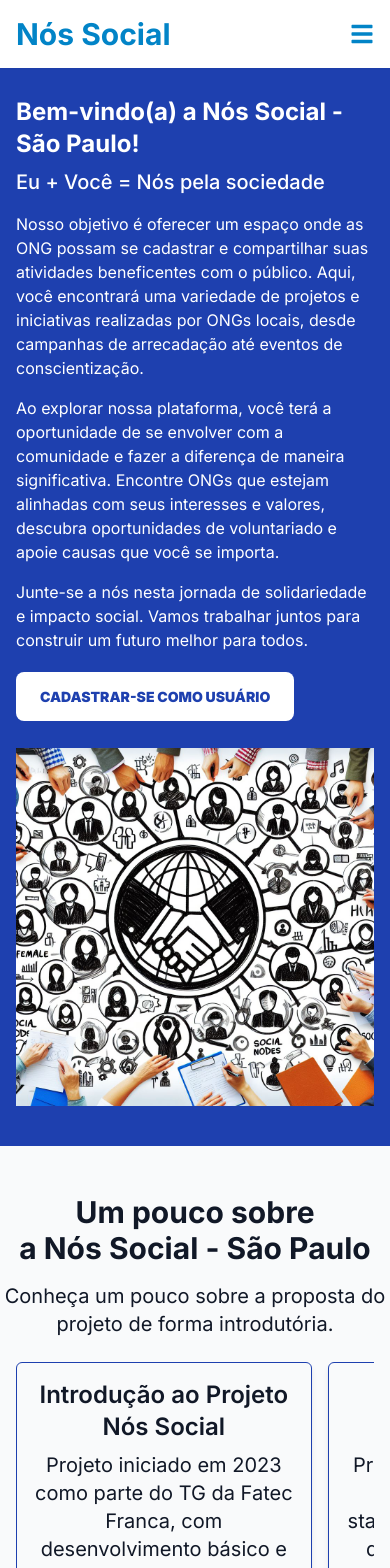
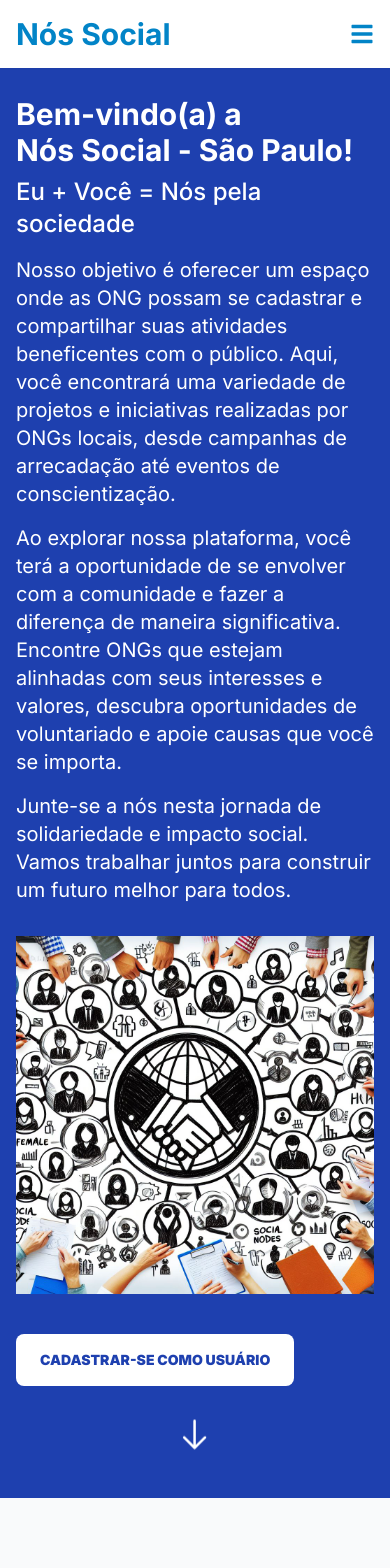
Before and after one commit to mateushilariodias/tg-nos-social-front-end, a Next.js app in the folder client/: page / in a window 390 px wide. Shown: the top 1568 px of the page. Built offline with nearby package versions, Linux system fonts and the light colour scheme.

Commit message:
continue layout adjustments on the homepage

```diff
--- a/client/src/app/globals.css
+++ b/client/src/app/globals.css
@@ -22,3 +22,7 @@
     width: 100%;
     bottom: 50%;
 }
+
+html {
+    @apply scroll-smooth;;
+}
--- a/client/src/components/homepage/AboutSection.tsx
+++ b/client/src/components/homepage/AboutSection.tsx
@@ -5,8 +5,8 @@ import AboutSectionRender from "./AboutSectionRender";
 
 export default function AboutSection() {
     return (
-        <section className="w-full bg-gray-50 text-gray-900 pb-12">
-            <h2 className="font-bold text-center text-3xl pt-12 pb-4">
+        <section id="aboutSection" className="w-full bg-gray-50 text-gray-900 pb-16 lg:pb-20">
+            <h2 className="font-bold text-center text-3xl pt-16 lg:pt-20 pb-4">
                 Um pouco sobre <br /> a Nós Social - São Paulo
             </h2>
             <p className="text-center text-xl pb-6">
--- a/client/src/components/homepage/HeroSection.tsx
+++ b/client/src/components/homepage/HeroSection.tsx
@@ -1,22 +1,37 @@
 import Link from "next/link";
+import { GoArrowDown } from "react-icons/go";
 
 function HeroSection() {
 
     return (
-        <section className="lg:flex pt-24 pb-10 px-4 lg:pt-48 lg:pb-36 lg:px-40 bg-blue-800 text-white">
-            <div>
-                <h1 className="font-bold text-2xl lg:text-4xl pb-2">Bem-vindo(a) a Nós Social - São Paulo!</h1>
-                <h2 className="font-medium text-xl lg:text-2xl pb-4 lg:pb-10">Eu + Você = Nós pela sociedade</h2>
-                <p className="text-base lg:text-2xl pb-4 lg:pr-28">Nosso objetivo é oferecer um espaço onde as ONG possam se cadastrar e compartilhar suas atividades beneficentes com o público. Aqui, você encontrará uma variedade de projetos e iniciativas realizadas por ONGs locais, desde campanhas de arrecadação até eventos de conscientização.</p>
-                <p className="text-base lg:text-2xl pb-4 lg:pr-28">Ao explorar nossa plataforma, você terá a oportunidade de se envolver com a comunidade e fazer a diferença de maneira significativa. Encontre ONGs que estejam alinhadas com seus interesses e valores, descubra oportunidades de voluntariado e apoie causas que você se importa.</p>
-                <p className="text-base lg:text-2xl pb-8 lg:pb-14 lg:pr-28">Junte-se a nós nesta jornada de solidariedade e impacto social. Vamos trabalhar juntos para construir um futuro melhor para todos.</p>
-                <Link href="/registerUser" className="bg-white hover:bg-slate-100 lg:mb-0 py-4 px-6 font-bold text-blue-800 rounded-lg text-sm lg:text-lg uppercase text-center">
+        <section className="pt-24 pb-10 px-4 lg:pt-44 lg:pb-32 lg:px-40 bg-blue-800 text-white">
+            <article className="lg:flex lg:flex-row">
+                <div>
+                    <h1 className="font-bold text-3xl lg:text-4xl pb-2">Bem-vindo(a) a <br /> Nós Social - São Paulo!</h1>
+                    <h2 className="font-medium text-2xl pb-4 lg:pb-10">Eu + Você = Nós pela sociedade</h2>
+                    <p className="text-xl lg:text-2xl pb-4 lg:pr-28">Nosso objetivo é oferecer um espaço onde as ONG possam se cadastrar e compartilhar suas atividades beneficentes com o público. Aqui, você encontrará uma variedade de projetos e iniciativas realizadas por ONGs locais, desde campanhas de arrecadação até eventos de conscientização.</p>
+                    <p className="text-xl lg:text-2xl pb-4 lg:pr-28">Ao explorar nossa plataforma, você terá a oportunidade de se envolver com a comunidade e fazer a diferença de maneira significativa. Encontre ONGs que estejam alinhadas com seus interesses e valores, descubra oportunidades de voluntariado e apoie causas que você se importa.</p>
+                    <p className="text-xl lg:text-2xl pb-8 lg:pb-14 lg:pr-28">Junte-se a nós nesta jornada de solidariedade e impacto social. Vamos trabalhar juntos para construir um futuro melhor para todos.</p>
+                    <Link href="/registerUser" className="hidden lg:inline-flex bg-white hover:bg-slate-100 lg:mb-0 py-4 px-6 font-bold text-blue-800 rounded-lg text-sm lg:text-lg uppercase text-center">
+                        <strong>Cadastrar-se como usuário</strong>
+                    </Link>
+                </div>
+                <div className="lg:hidden w-full flex justify-center items-center pb-10 lg:pb-0">
+                    <img className="w-full" src="images/hero.jpeg" alt="Imagem de vários icones de pessoas conectadas." />
+                </div>
+                <Link href="/registerUser" className="lg:hidden inline-flex bg-white hover:bg-slate-100 lg:mb-0 py-4 px-6 font-bold text-blue-800 rounded-lg text-sm lg:text-lg uppercase text-center">
                     <strong>Cadastrar-se como usuário</strong>
                 </Link>
-            </div>
-            <div className="w-full flex justify-center items-center mt-10 lg:mt-0">
-                <img className="w-full" src="images/hero.jpeg" alt="Imagem de vários icones de pessoas conectadas." />
-            </div>
+                <div className="hidden w-full lg:flex justify-center items-center mt-10 lg:mt-0">
+                    <img className="w-full" src="images/hero.jpeg" alt="Imagem de vários icones de pessoas conectadas." />
+                </div>
+                <Link href="#aboutSection">
+                    <GoArrowDown className="lg:hidden mt-8 mx-auto h-10 w-10 animate-bounce" />
+                </Link>
+            </article>
+            <Link href="#aboutSection">
+                <GoArrowDown className="hidden lg:flex animate-bounce mt-8 lg:mt-4 mx-auto h-10 w-10" />
+            </Link>
         </section>
     )
 }
--- a/client/src/components/homepage/header.tsx
+++ b/client/src/components/homepage/header.tsx
@@ -22,8 +22,8 @@ function Header() {
                 <FaBars onClick={() => setShowMobileMenu(true)} className="text-2xl text-sky-600 cursor-pointer" />
             </div>
             {showMobileMenu && (
-                <div className="fixed inset-0 bg-black bg-opacity-50 z-30 flex justify-center items-start pt-5 text-gray-600">
-                    <div className="bg-white p-4 rounded-md w-11/12 max-w-sm mx-auto">
+                <div className="fixed inset-0 bg-black bg-opacity-50 z-30 flex justify-center items-start text-gray-600">
+                    <div className="bg-white p-4 w-full max-w-sm mx-auto">
                         <div className="flex justify-between items-center mb-4">
                             <span className="font-bold text-xl">Menu</span>
                             <FaTimes onClick={() => setShowMobileMenu(false)} className="text-2xl text-sky-600 cursor-pointer" />
```
